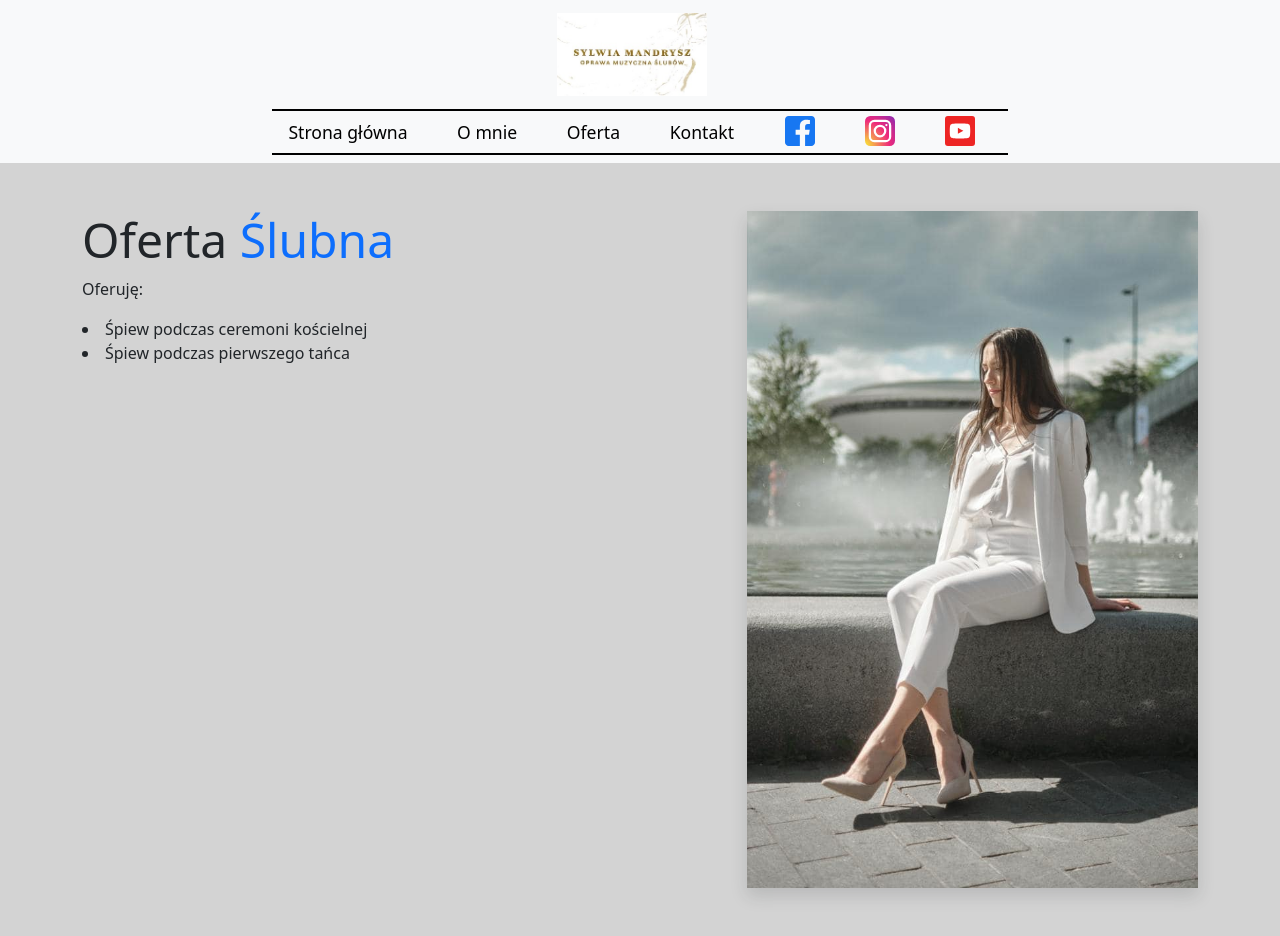
After one commit to Mandi97/sylwia_website, a Django app: page /oferta in a window 1280 px wide. The commit adds this page. Run offline with Django 4.2, Linux system fonts and the light colour scheme; some libraries are stand-ins or nearby versions.

Commit message:
add offer page with photo and nav button for offer

```diff
--- a/home/templates/home/home.html
+++ b/home/templates/home/home.html
@@ -10,7 +10,7 @@
                 Oprawa Muzyczna Ślubów
             </h5>
             <div class="btn text-center">
-            <a type="button" class="btn btn-outline-dark w-10 rounded-pill" style="font-weight: bolder;" href="#">Oferta</a>
+            <a type="button" class="btn btn-outline-dark w-10 rounded-pill" style="font-weight: bolder;" href="{% url 'home:oferta' %}">Oferta</a>
             </div>
         </div>
     </section>
--- /dev/null
+++ b/home/templates/home/offer.html
@@ -0,0 +1,19 @@
+{% extends 'base.html' %}
+
+{% block content %}
+    <section class="container my-5" id="offer">
+        <div class="row">
+            <div class="col-md-7">
+                <h3 class="display-5">Oferta <span class="text-primary">
+                    Ślubna
+                </span></h3>
+                <p>Oferuję:</p>
+                <li>Śpiew podczas ceremoni kościelnej</li>
+                <li>Śpiew podczas pierwszego tańca</li>
+            </div>
+            <div class="col-md-5">
+                <img src="/static/images/photo_offer.jpeg" class="img-fluid shadow" alt="offer">
+            </div>
+        </div>
+    </section>
+{% endblock %}
--- a/home/urls.py
+++ b/home/urls.py
@@ -8,4 +8,5 @@ urlpatterns = [
     path('', views.HomeView.as_view(), name='home'),
     path('o-mnie', views.AboutMe.as_view(), name='o-mnie'),
     path('kontakt', views.Contact.as_view(), name='kontakt'),
+    path('oferta', views.Offer.as_view(), name='oferta'),
 ]
--- a/home/views.py
+++ b/home/views.py
@@ -11,3 +11,7 @@ class AboutMe(TemplateView):
 
 class Contact(TemplateView):
     template_name = 'home/contact.html'
+
+
+class Offer(TemplateView):
+    template_name = 'home/offer.html'
--- a/templates/partials/nav.html
+++ b/templates/partials/nav.html
@@ -14,6 +14,9 @@
         </li>
         <li class="nav-item">
           <a class="nav-link" href="{% url 'home:o-mnie' %}">O mnie</a>
+        </li>
+        <li class="nav-item">
+          <a class="nav-link" href="{% url 'home:oferta' %}">Oferta</a>
         </li>
         <li class="nav-item">
           <a class="nav-link" href="{% url 'home:kontakt' %}">Kontakt</a>
```
Also changed, not shown: static/images/photo_offer.jpeg (added).
